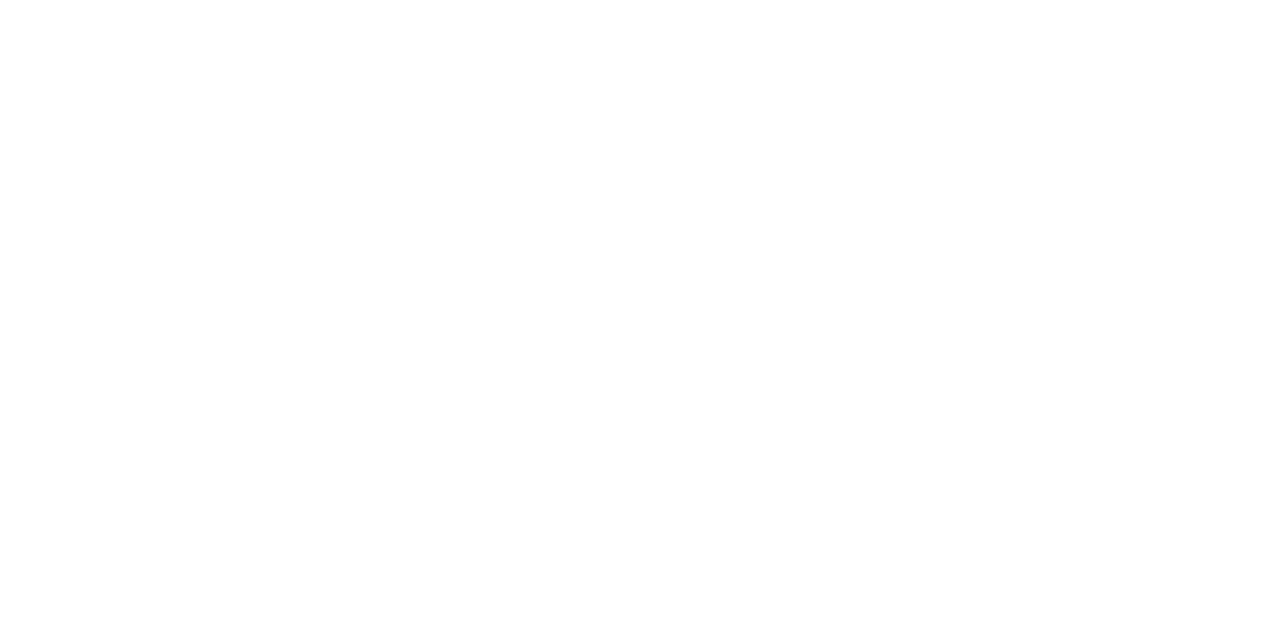
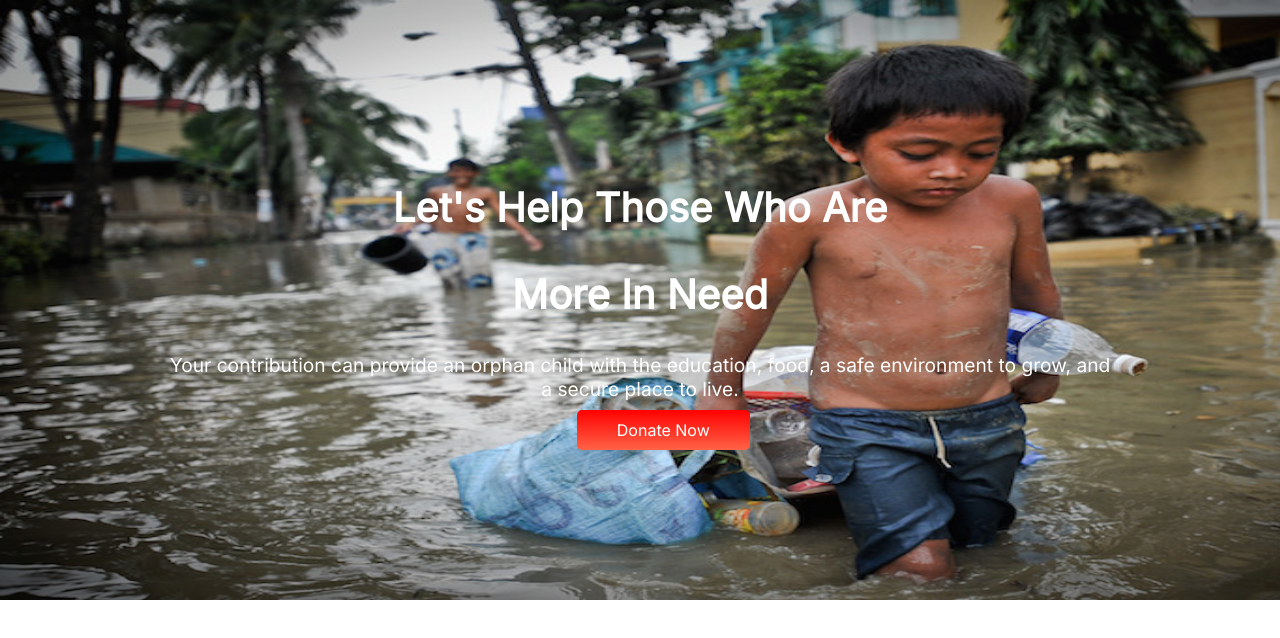
Before and after one commit to ZannatulElma/Assignment-1-ZannatulElma, a plain HTML site: page index.html in a window 1280 px wide. Drawn offline with Linux system fonts and the light colour scheme.

Commit message:
header part initiased

```diff
--- a/index.html
+++ b/index.html
@@ -14,8 +14,16 @@
 </head>
 
 <body>
-    <section class="Header">
-        <h1>Let's Help Those Who Are In More Need</h1>
+    <section class="Header-part">
+        <h1 id="heading-top">Let's Help Those Who Are</h1>
+        <h1 id="heading-bottom"> More In Need</h1>
+        <p style="text-align:center;font-size: 120%;">Your contribution can provide an orphan child with the
+            education, food, a safe
+            environment to grow, and <br> a
+            secure place to live.</p>
+        <p></p>
+        <a class="link-button" target="_blank" href="https://www.bidyanondo.org/">Donate Now</a>
+
     </section>
 
 
--- a/style.css
+++ b/style.css
@@ -1,9 +1,50 @@
 body {
     font-family: 'Inter', sans-serif;
+
     color: white;
 }
 
-.header {
+body {
     background-image: url(images/donation9.jpg);
+    background-attachment: fixed;
+    background-repeat: no-repeat;
+    background-size: 1500px 600px;
+
+
+
 
 }
+
+#heading-top {
+    font-size: 250%;
+    text-align: center;
+    padding-top: 150px;
+}
+
+#heading-bottom {
+    font-size: 250%;
+    text-align: center;
+    padding-top: 5px;
+
+}
+
+p {
+    filter: brightness(200%);
+    filter: saturate(100%);
+
+}
+
+.link-button {
+    justify-content: center;
+    align-items: center;
+    text-decoration: none;
+    text-align: center;
+    background-image: linear-gradient(red, tomato);
+    color: white;
+    font-weight: 500;
+    border-radius: 5px;
+    padding: 10px 40px;
+    margin-right: 25%;
+    margin-left: 45%;
+
+}
```
